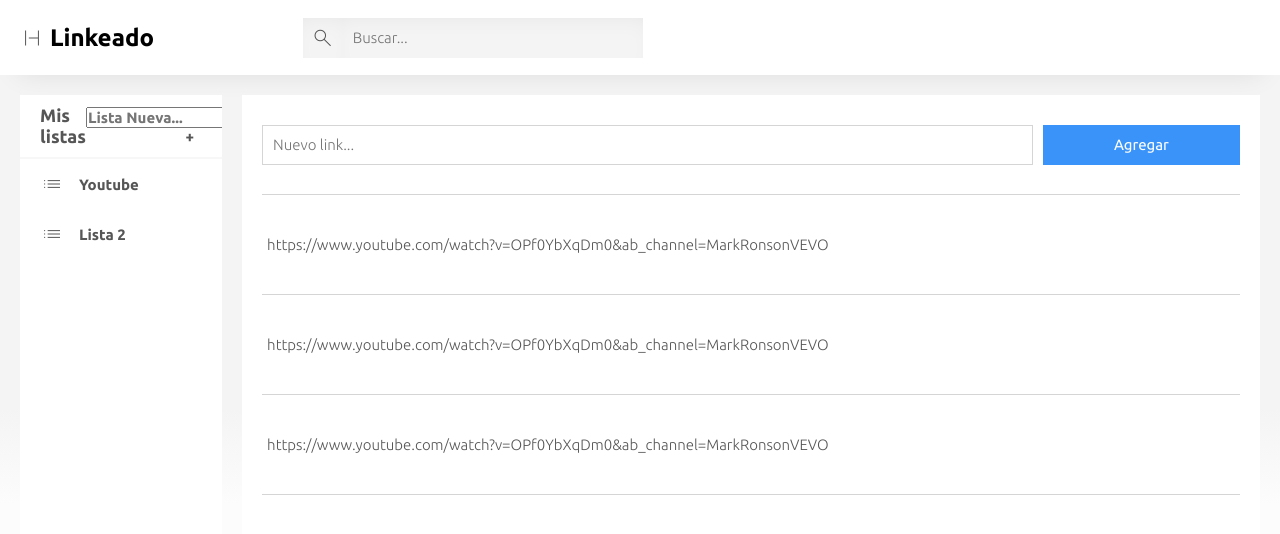
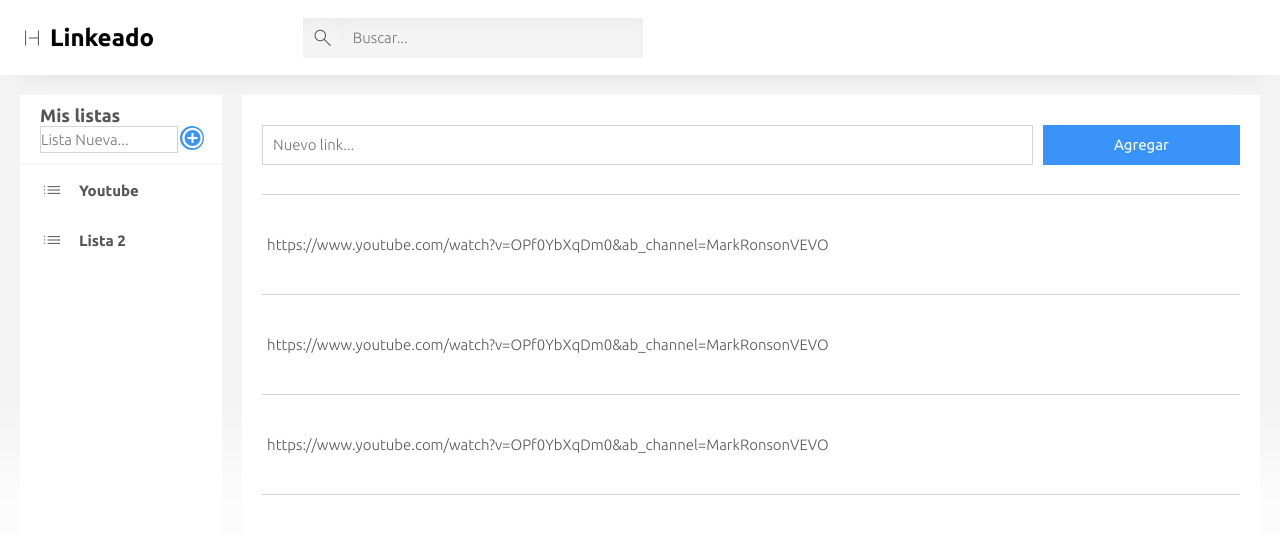
Before and after one commit to nicotole/link-saver-web, a React (Create React App) app in the folder link-saver-web/: page / in a window 1280 px wide. Shown: the top 534 px of the page. Built offline with nearby package versions, Linux system fonts and the light colour scheme; the HTML template or start-up script is replaced by a standard one.

Commit message:
addbox styles better

```diff
--- a/link-saver-web/public/style.css
+++ b/link-saver-web/public/style.css
@@ -171,8 +171,7 @@ aside{
 }
 
 .add-box{
-  display: flex;
-  align-items: center;
+  display: block;
   padding: 10px 20px;
   border-bottom: 2px solid rgba(247,247,247,255);
 }
@@ -189,6 +188,8 @@ aside{
   border-radius: 50%;
   border: none;
 
+  margin-left: 10%;
+
   &:hover{
     background: rgb(0, 115, 247);
     transition: all .3s;
@@ -200,6 +201,31 @@ aside{
   background: transparent;
   border: none;
 }
+
+.add-box form {
+  display: flex;
+  flex-direction: row;
+
+}
+
+.add-box input {
+  width: 87%;
+  border: 1px solid #90909061;
+  font-weight: 300;
+}
+
+.add-box button {
+  margin-left: 0;
+  background: transparent;
+  border: none;
+}
+
+.add-box input,
+.add-box button,
+.add-box p {
+  display: block;
+}
+
 
 /* scrollbar */
 
--- a/link-saver-web/src/components/AddBox.js
+++ b/link-saver-web/src/components/AddBox.js
@@ -23,16 +23,17 @@ export const AddBox = ({setSuperList}) => {
 
   return (
     <>
-        <div className="add-box">
-          <p>Mis listas</p>
-          <form onSubmit={ getFormData }>
-            <input required name="newList" type="text" placeholder="Lista Nueva..."></input>
-            <button>+</button>
-          </form>
+      <div className="add-box">
+        <p>Mis listas</p>
+        <form onSubmit={ getFormData }>
+          <input required name="newList" type="text" placeholder="Lista Nueva..."></input>
+          {/* <button>+</button> */}
           <button>
             <span className="material-symbols-outlined circle">add_circle</span>
           </button>
-        </div>
+        </form>
+
+      </div>
     </>
   )
 }
```
